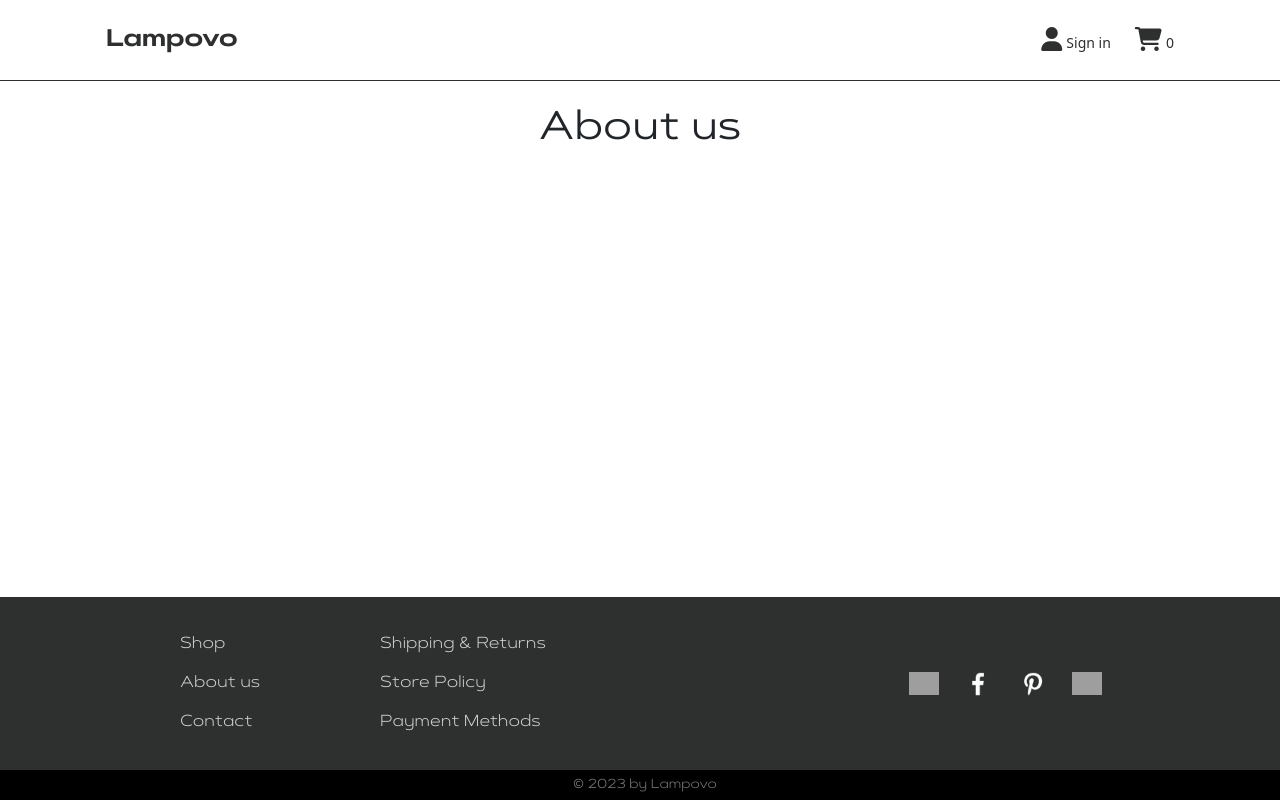
After one commit to ven-volga/lampovo_shop, a Django app: page /about/ in a window 1280 px wide. The commit adds this page. Run offline with Django 4.2, Linux system fonts and the light colour scheme; some libraries are stand-ins or nearby versions; grey boxes are pictures that could not be loaded.

Commit message:
Added static pages, routs and views

```diff
--- a/main/urls.py
+++ b/main/urls.py
@@ -1,6 +1,12 @@
 from django.urls import path
-from main.views import MainPageView
+from main.views import MainPageView, AboutPageView, ShippingPageView,\
+    ContactsPageView, PolicyPageView, PaymentMethodsPageView
 
 urlpatterns = [
     path('', MainPageView.as_view(), name='main_page'),
+    path('about/', AboutPageView.as_view(), name='about'),
+    path('shipping/', ShippingPageView.as_view(), name='shipping'),
+    path('contacts/', ContactsPageView.as_view(), name='contacts'),
+    path('policy/', PolicyPageView.as_view(), name='policy'),
+    path('pay_methods/', PaymentMethodsPageView.as_view(), name='pay_methods')
 ]
--- a/main/views.py
+++ b/main/views.py
@@ -18,6 +18,41 @@ class MainPageView(View):
         return render(request, self.template_name, context)
 
 
+class AboutPageView(View):
+    template_name = 'main/about.html'
+
+    def get(self, request):
+        return render(request, self.template_name)
+
+
+class ShippingPageView(View):
+    template_name = 'main/shipping.html'
+
+    def get(self, request):
+        return render(request, self.template_name)
+
+
+class ContactsPageView(View):
+    template_name = 'main/contacts.html'
+
+    def get(self, request):
+        return render(request, self.template_name)
+
+
+class PolicyPageView(View):
+    template_name = 'main/policy.html'
+
+    def get(self, request):
+        return render(request, self.template_name)
+
+
+class PaymentMethodsPageView(View):
+    template_name = 'main/pay_methods.html'
+
+    def get(self, request):
+        return render(request, self.template_name)
+
+
 # Old view function with subscriber form (use before start site)
 def main_page(request):
     form = SubscriberForm(request.POST or None)
@@ -32,6 +67,6 @@ def main_page(request):
         print(request.POST)
         print(form.cleaned_data)
 
-        new_form = form.save()
+        form.save()
 
     return render(request, 'main/soon.html', context)
--- a/templates/base_page.html
+++ b/templates/base_page.html
@@ -91,30 +91,30 @@
             <div class="link-bloc">
                 <ul>
                     <li><a href="{% url 'product_list' %}" class="footer-link">Shop</a></li>
-                    <li><a href="#" class="footer-link">About us</a></li>
-                    <li><a href="#" class="footer-link">Contact</a></li>
+                    <li><a href="{% url 'about' %}" class="footer-link">About us</a></li>
+                    <li><a href="{% url 'contacts' %}" class="footer-link">Contact</a></li>
                 </ul>
             </div>
             <div class="link-bloc">
                 <ul>
-                    <li><a href="#" class="footer-link">Shipping & Returns</a></li>
-                    <li><a href="#" class="footer-link">Store Policy</a></li>
-                    <li><a href="#" class="footer-link">Payment Methods</a></li>
+                    <li><a href="{% url 'shipping' %}" class="footer-link">Shipping & Returns</a></li>
+                    <li><a href="{% url 'policy' %}" class="footer-link">Store Policy</a></li>
+                    <li><a href="{% url 'pay_methods' %}" class="footer-link">Payment Methods</a></li>
                 </ul>
             </div>
             <div class="footer-icon-bloc">
-                <a href="https://www.instagram.com/l_ampovo/"><img class="footer-icon" src="{% static '/img/icons/instagram.webp' %}" alt="intagram_logo"></a>
-                <a href="#"><img class="footer-icon" src="{% static '/img/icons/facebook.webp' %}" alt="facebook_logo"></a>
-                <a href="#"><img class="footer-icon" src="{% static '/img/icons/pinterest.webp' %}"
+                <a href="https://www.instagram.com/l_ampovo/" target="_blank"><img class="footer-icon" src="{% static '/img/icons/instagram.webp' %}" alt="intagram_logo"></a>
+                <a href="#" target="_blank"><img class="footer-icon" src="{% static '/img/icons/facebook.webp' %}" alt="facebook_logo"></a>
+                <a href="#" target="_blank"><img class="footer-icon" src="{% static '/img/icons/pinterest.webp' %}"
                                  alt="pinterest_logo"></a>
-                <a href="#"><img class="footer-icon" src="{% static '/img/icons/youtube.webp' %}"
+                <a href="https://www.youtube.com/watch?v=HOlm6O7Ca2o" target="_blank"><img class="footer-icon" src="{% static '/img/icons/youtube.webp' %}"
                                  alt="youtube_logo"></a>
             </div>
         </div>
 
         <!-- Copyright bloc -->
         <div class="copyright">
-            <span>© 2023 by Lampovo | Design & Development by SkyDev | Powered on Django</span>
+            <span>© 2023 by Lampovo</span>
         </div>
     </footer>
 </div>
--- /dev/null
+++ b/templates/main/about.html
@@ -0,0 +1,20 @@
+{% extends 'base_page.html' %}
+{% load static %}
+{% block style %}
+<link rel="stylesheet" href="{% static '/style.css' %}">{% endblock style %}
+{% block title %}
+About - Lampovo
+{% endblock title %}
+
+{% block name %}
+<a href="{% url 'main_page'%}" style="color: rgb(46, 48, 47);">Lampovo</a>
+{% endblock name %}
+
+{% block container %}
+<div class="content-bloc">
+    <!-- About Lampovo -->
+    <br>
+    <h1>About us</h1>
+    <br>
+</div>
+{% endblock container %}
--- a/templates/main/index.html
+++ b/templates/main/index.html
@@ -23,9 +23,9 @@ Lampovo - Main
 <div class="container mb-4">
     <div class="row justify-content-around">
         <div class="col col-12 col-md-3 col-lg-2"><a href="{% url 'product_list' %}" class="nav-style">SHOP</a></div>
-        <div class="col col-12 col-md-3 col-lg-2"><a href="#about" class="nav-style">ABOUT</a></div>
-        <div class="col col-12 col-md-3 col-lg-2"><a href="#delivery" class="nav-style">DELIVERY</a></div>
-        <div class="col col-12 col-md-3 col-lg-2"><a href="#contact" class="nav-style">CONTACT</a></div>
+        <div class="col col-12 col-md-3 col-lg-2"><a href="{% url 'about' %}" class="nav-style">ABOUT</a></div>
+        <div class="col col-12 col-md-3 col-lg-2"><a href="{% url 'shipping' %}" class="nav-style">DELIVERY</a></div>
+        <div class="col col-12 col-md-3 col-lg-2"><a href="{% url 'contacts' %}" class="nav-style">CONTACT</a></div>
     </div>
 </div>
 <!-- Carousel bloc -->
```
Also changed, not shown: templates/main/contacts.html (added, +20 -0 lines), templates/main/pay_methods.html (added, +20 -0 lines), templates/main/policy.html (added, +20 -0 lines), templates/main/shipping.html (added, +20 -0 lines).
